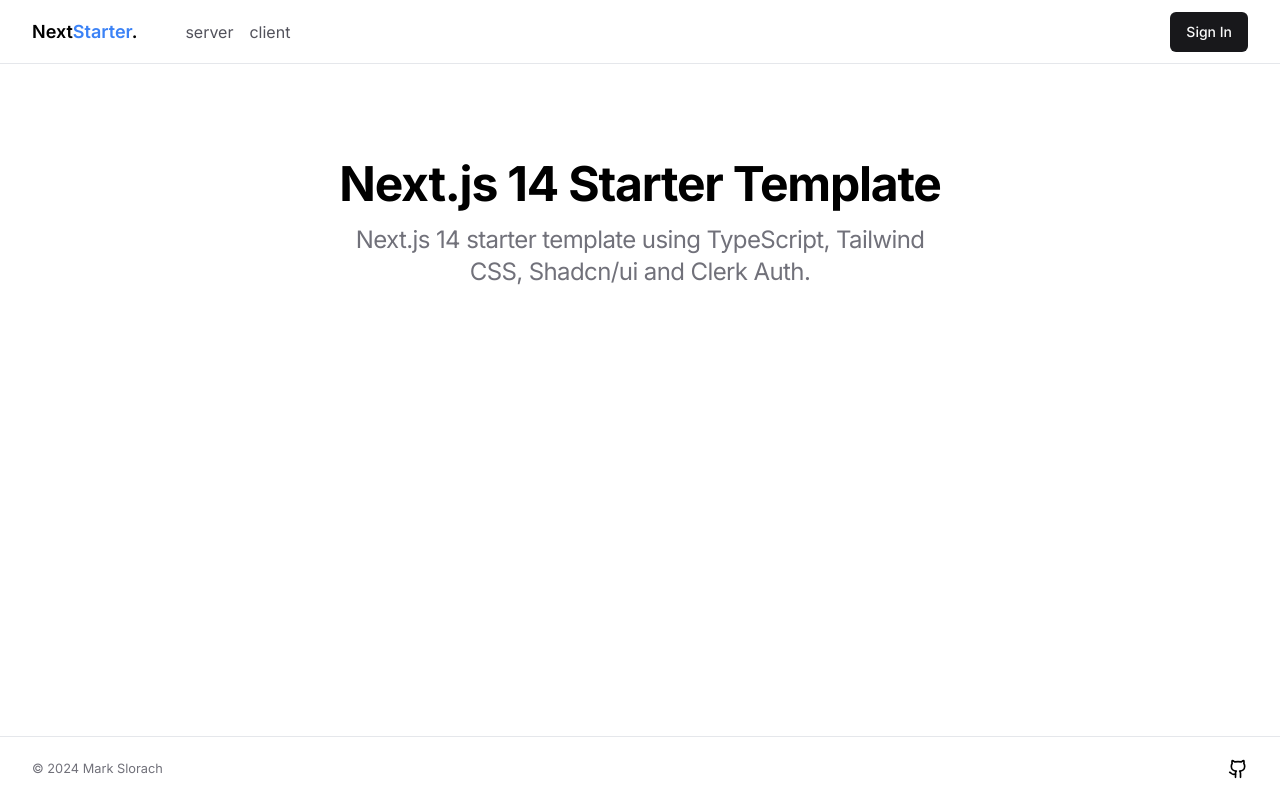
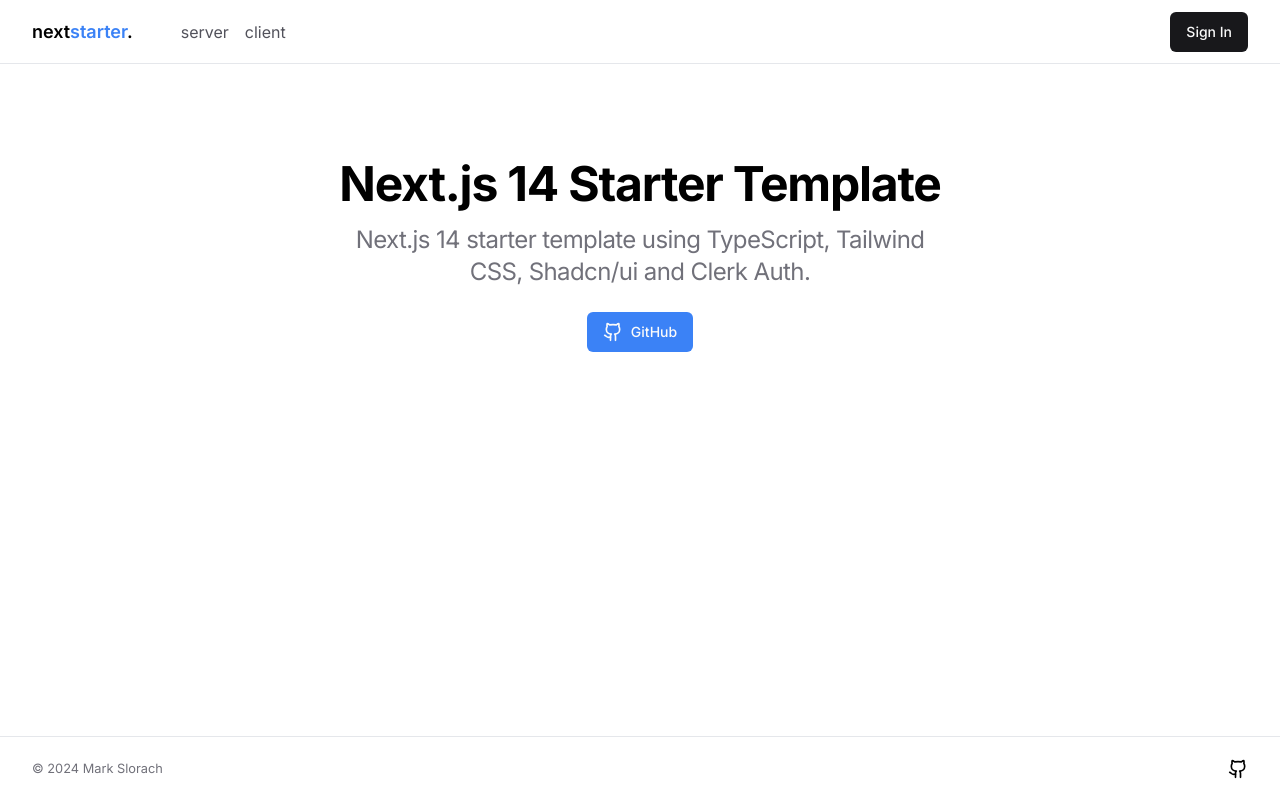
Before and after one commit to markslorach/next-starter-shadcn-ui-clerk, a Next.js app: page / in a window 1280 px wide. Built offline with nearby package versions, Linux system fonts and the light colour scheme; no server answers.

Commit message:
project github button

```diff
--- a/app/components/shared/Header.tsx
+++ b/app/components/shared/Header.tsx
@@ -9,7 +9,7 @@ const Header = () => {
       <div className="container flex h-full items-center justify-between">
         <div className="flex items-center space-x-12">
           <Link href="/" className="font-semibold">
-            Next<span className="text-blue-500">Starter</span>.
+            next<span className="text-blue-500">starter</span>.
           </Link>
 
           <NavList />
--- a/app/page.tsx
+++ b/app/page.tsx
@@ -1,3 +1,7 @@
+import { Github } from "lucide-react";
+import { Button } from "./components/shadcn/button";
+import Link from "next/link";
+
 const HomePage = () => {
   return (
     <main>
@@ -6,9 +10,19 @@ const HomePage = () => {
           Next.js 14 Starter Template
         </h1>
 
-        <p className="mx-auto max-w-xl text-xl tracking-tight text-zinc-500 sm:text-2xl">
-          Next.js 14 starter template using TypeScript, Tailwind CSS, Shadcn/ui and Clerk Auth.
+        <p className="mx-auto mb-6 max-w-xl text-xl tracking-tight text-zinc-500 sm:text-2xl">
+          Next.js 14 starter template using TypeScript, Tailwind CSS, Shadcn/ui
+          and Clerk Auth.
         </p>
+        <Link
+          href="https://github.com/markslorach/next-starter-shadcn-ui"
+          target="_blank"
+        >
+          <Button className="bg-blue-500 hover:bg-blue-500/90">
+            <Github className="mr-2 h-5 w-5" />
+            GitHub
+          </Button>
+        </Link>
       </section>
     </main>
   );
```
